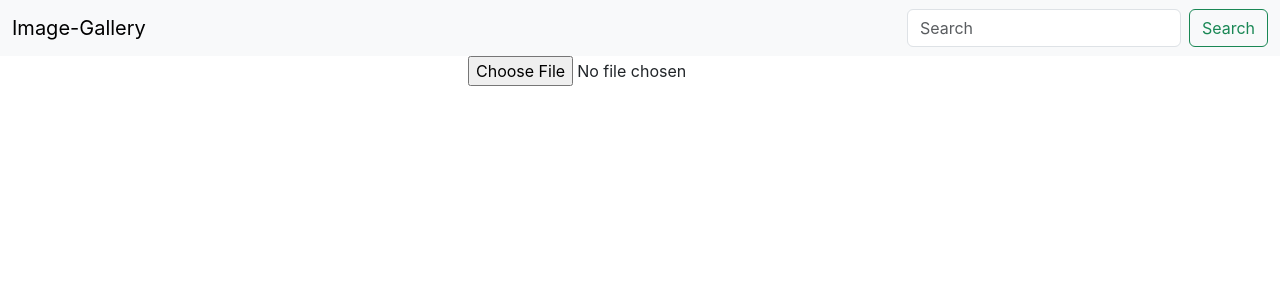
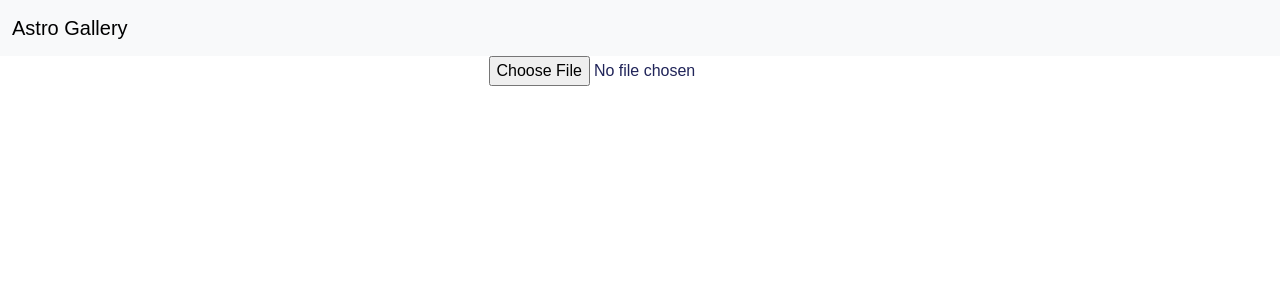
Before and after one commit to Shriya-sinha/Image-Gallery, a React (Create React App) app in the folder astro-gallery/: page / in a window 1280 px wide. Shown: the top 300 px of the page. Built offline with nearby package versions, Linux system fonts and the light colour scheme.

Commit message:
Updated css properties

```diff
--- a/astro-gallery/src/App.css
+++ b/astro-gallery/src/App.css
@@ -1,19 +1,4 @@
 .App {
   text-align: center;
+  position: static;
 }
-
-.App-logo {
-  height: 40vmin;
-  pointer-events: none;
-}
-
-.App-header {
-  background-color: #282c34;
-  min-height: 100vh;
-  display: flex;
-  flex-direction: column;
-  align-items: center;
-  justify-content: center;
-  font-size: calc(10px + 2vmin);
-  color: white;
-}
--- a/astro-gallery/src/App.js
+++ b/astro-gallery/src/App.js
@@ -17,7 +17,7 @@ function App() {
   };
   return (
     <div className="App">
-      <Navbar title="Image-Gallery" />
+      <Navbar title="Astro Gallery" />
       <Uploadform />
     </div>
   );
--- a/astro-gallery/src/components/Navbar.js
+++ b/astro-gallery/src/components/Navbar.js
@@ -8,17 +8,6 @@ export default function Navbar(props) {
         <a className="navbar-brand" href="/">
           {props.title}
         </a>
-        <form className="d-flex" role="search">
-          <input
-            className="form-control me-2"
-            type="search"
-            placeholder="Search"
-            aria-label="Search"
-          />
-          <button className="btn btn-outline-success" type="submit">
-            Search
-          </button>
-        </form>
       </div>
     </nav>
   );
--- a/astro-gallery/src/components/ProgressBar.js
+++ b/astro-gallery/src/components/ProgressBar.js
@@ -1,13 +1,15 @@
-import React from "react";
+import React, { useEffect } from "react";
 import useStorage from "../hooks/useStorage";
 
 const ProgressBar = ({ imag, setImag }) => {
   const { url, progress } = useStorage(imag);
-  return (
-    <div className="progress-bar" style={{ width: progress + "%" }}>
-      progress
-    </div>
-  );
+
+  useEffect(() => {
+    if (url) {
+      setImag(null);
+    }
+  }, [url, setImag]);
+  return <div className="progress-bar" style={{ width: progress + "%" }}></div>;
 };
 
 export default ProgressBar;
--- a/astro-gallery/src/components/uploadform.js
+++ b/astro-gallery/src/components/uploadform.js
@@ -20,7 +20,11 @@ const Uploadform = () => {
   };
   return (
     <form>
-      <input type="file" onChange={changeHandler} />
+      <input
+        type="file"
+        src="/astro-gallery/src/gallery.png"
+        onChange={changeHandler}
+      />
       <div className="output">
         {error && <div className="error">{error}</div>}
         {imag && <div>{imag.name}</div>}
--- a/astro-gallery/src/firebase/config.js
+++ b/astro-gallery/src/firebase/config.js
@@ -17,5 +17,6 @@ const firebaseConfig = {
 const app = firebase.initializeApp(firebaseConfig);
 const projectStorage = firebase.storage();
 const projectFirestore = firebase.firestore();
+const timestamp = firebase.firestore.FieldValue.serverTimestamp;
 
-export { app, projectStorage, projectFirestore };
+export { app, projectStorage, projectFirestore, timestamp };
--- a/astro-gallery/src/hooks/useStorage.js
+++ b/astro-gallery/src/hooks/useStorage.js
@@ -1,5 +1,9 @@
 import { useState, useEffect } from "react";
-import { projectStorage } from "../firebase/config";
+import {
+  projectStorage,
+  projectFirestore,
+  timestamp,
+} from "../firebase/config";
 
 const useStorage = (imag) => {
   const [progress, setProgress] = useState(0);
@@ -8,6 +12,7 @@ const useStorage = (imag) => {
 
   useEffect(() => {
     const storageRef = projectStorage.ref(imag.name);
+    const collectionRef = projectFirestore.collection("images");
 
     storageRef.put(imag).on(
       "state_changed",
@@ -20,6 +25,8 @@ const useStorage = (imag) => {
       },
       async () => {
         const url = await storageRef.getDownloadURL();
+        const createdAt = timestamp();
+        collectionRef.add({ url, createdAt });
         setUrl(url);
       }
     );
--- a/astro-gallery/src/index.css
+++ b/astro-gallery/src/index.css
@@ -1,13 +1,32 @@
+:root {
+  --primary: #0f194a;
+  --secondary: #202459;
+  --error: #ff4a4aea;
+}
+
 body {
   margin: 0;
-  font-family: -apple-system, BlinkMacSystemFont, 'Segoe UI', 'Roboto', 'Oxygen',
-    'Ubuntu', 'Cantarell', 'Fira Sans', 'Droid Sans', 'Helvetica Neue',
-    sans-serif;
-  -webkit-font-smoothing: antialiased;
-  -moz-osx-font-smoothing: grayscale;
+  font-family: "Montserrat", sans-serif;
+  color: var(--secondary);
+}
+
+.App {
+  margin: 0 auto;
 }
 
 code {
-  font-family: source-code-pro, Menlo, Monaco, Consolas, 'Courier New',
+  font-family: source-code-pro, Menlo, Monaco, Consolas, "Courier New",
     monospace;
 }
+
+.title h1 {
+  color: var(--primary);
+  font-size: 2.4remrem;
+  letter-spacing: 2px;
+  font-weight: normal;
+}
+
+.title h2 {
+  margin-top: 40px;
+  font-size: 20px;
+}
```
Also changed, not shown: astro-gallery/src/gallery.png (added).
